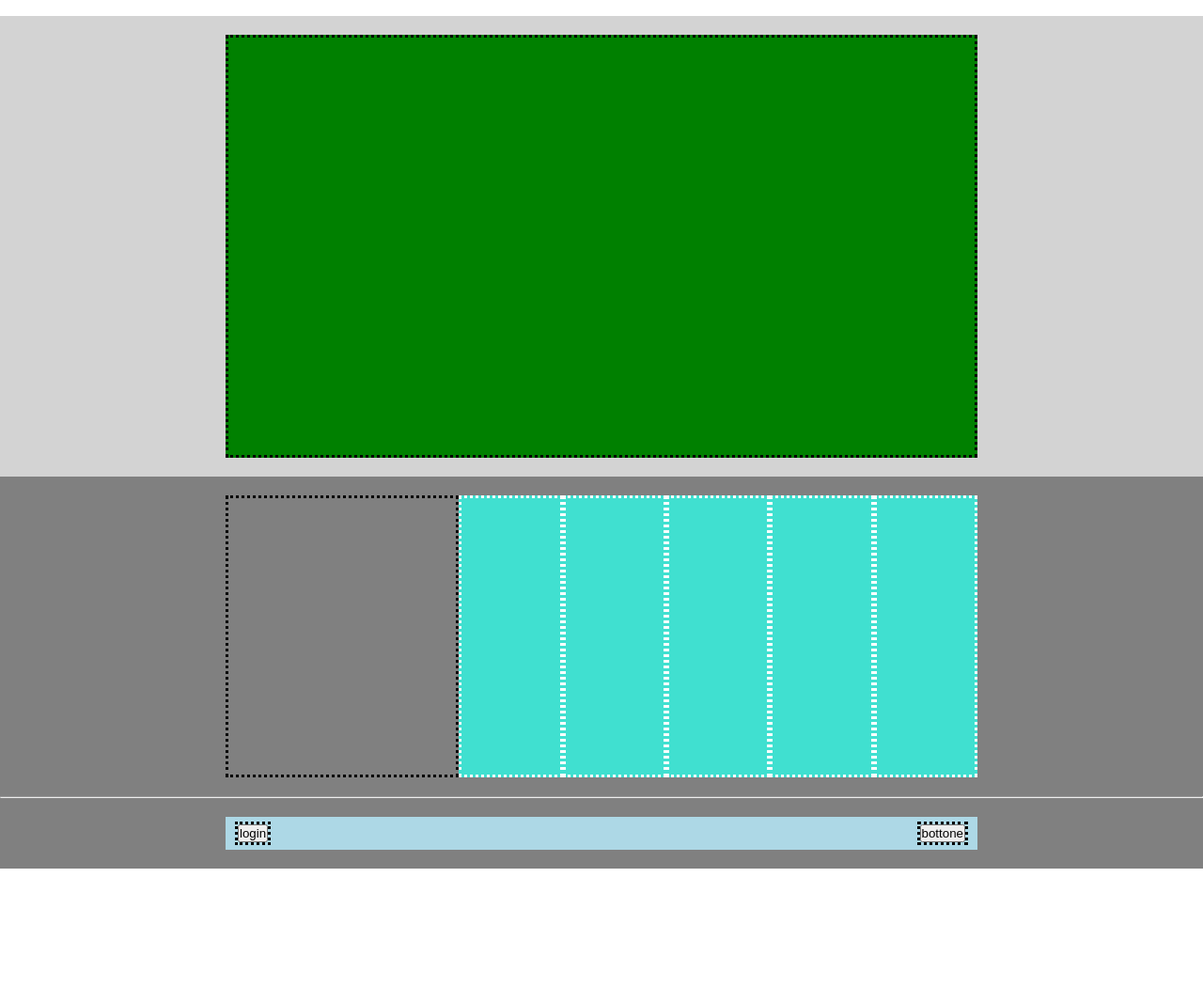
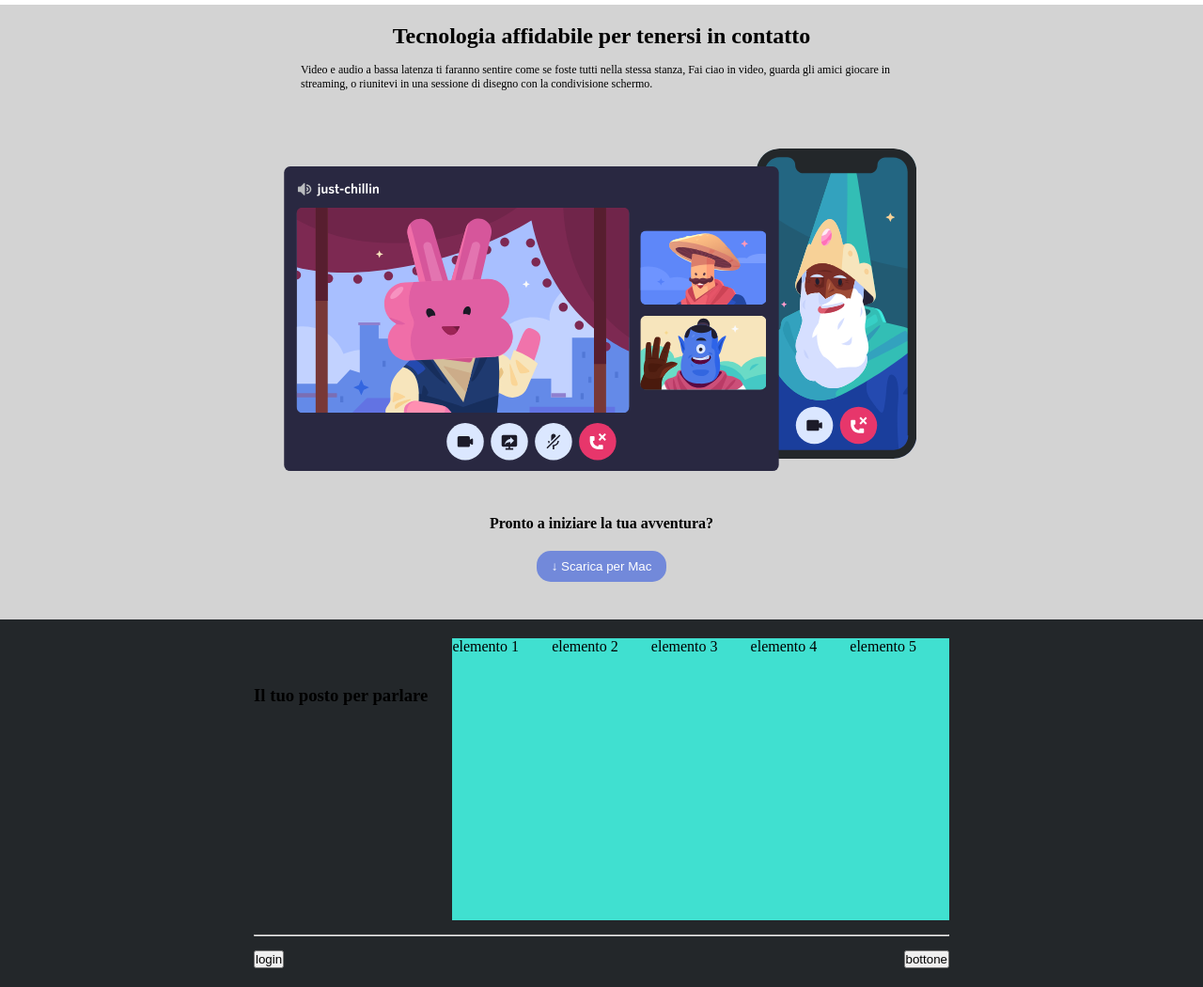
Before and after one commit to gianluigiricciolio/htmlcss-discord, a plain HTML site: page index.html in a window 1280 px wide. Shown: the part 1359-2409 px from the top of the page at 94% size. Before the commit the page ends 2283 px from the top, so only its background shows below. Drawn offline with Linux system fonts and the light colour scheme.

Commit message:
[UPD] updated structure

```diff
--- a/css/style.css
+++ b/css/style.css
@@ -14,7 +14,7 @@ p{
 }
 
 .container{
-    max-width: 800px;
+    max-width: 900px;
     margin:0 auto;
 }
 
@@ -60,8 +60,7 @@ p{
 }
 
 .col{
-    border:3px dotted black;
-
+    display: flex;
 }
 
 .c-100{
@@ -90,7 +89,6 @@ p{
 
 .c-16{
     width:calc(100%/6);
-    border:3px dotted white !important;
 }
 
 .c-32{
@@ -141,6 +139,15 @@ p{
     border:none;
 }
 
+.green button{
+    margin: 20px 5px;
+    padding:9px 16px;
+    border-radius: 15px;
+    border:none;
+    background-color: #7289da;
+    color:white;
+}
+
 .accedi{
     padding:4px 12px;
     border-radius: 15px;
@@ -148,7 +155,7 @@ p{
 }
 
 .open{
-    background-color: black;
+    background-color: #23272a;
     color:white;
 }
 
@@ -172,7 +179,6 @@ p{
 }
 
 .sky{
-    background-color: skyblue;
     padding: 10px 50px;
 }
 
@@ -182,11 +188,10 @@ p{
 }
 
 .violet{
-    background-color: violet;
 }
 
 .dark-gray{
-    background-color: gray;
+    background-color: #23272a;
 }
 
 .lightblue{
@@ -199,12 +204,19 @@ p{
     padding:0 80px;
 }
 
-.pink h2{
-    font
+.green{
+    display:flex;
+    flex-direction: column;
+    padding:0 90px;
 }
 
-.green{
-    background-color: green;
+.green img{
+    max-width: 100%;
+    height: auto;
+}
+
+.green p{
+    margin: 0 40px;
 }
 
 .turquoise{
@@ -218,3 +230,15 @@ p{
 .white{
     background-color: white;
 }
+
+.social{
+    padding: 50px 0;
+}
+
+.dark-gray hr{
+    margin: 15px 0;
+}
+
+.last.container{
+    padding: 0 80px;
+}
--- a/index.html
+++ b/index.html
@@ -86,12 +86,12 @@
 
                 <div class="row">
 
-                    <div class="col c-60 small-height sky">
+                    <div class="col c-60 small-height sky vertical-align justify-center">
                         <img src="./img/item1.svg" alt="">
                     </div>
 
                     <div class="col c-40 small-height pink vertical-align justify-center">
-                        <h3>Un luogo a invito con tutto lo spazio necessario per parlare</h3>
+                        <h2>Un luogo a invito con tutto lo spazio necessario per parlare</h3>
                         <p>I server Discord sono organizzati i canali tematici in cui puoi collaborare, condividere o semplicemente parlare della tua giornata senza intasare una chat di gruppo</p>
                     </div>
 
@@ -108,12 +108,12 @@
 
                 <div class="row direction-reverse">
 
-                    <div class="col c-60 small-height sky">
+                    <div class="col c-60 small-height sky vertical-align justify-center">
                         <img src="./img/item2.svg" alt="">
                     </div>
 
                     <div class="col c-40 small-height pink vertical-align justify-center">
-                        <h3>Dove trovarsi è facile</h3>
+                        <h2>Dove trovarsi è facile</h3>
                         <p>Mettiti comodo in un canale vocale quando hai tempo. Gli amici nel tuo server possono vedere che sei lì e unirsi istantaneamente senza dover chiamare.</p>
                     </div>
 
@@ -130,12 +130,12 @@
 
                 <div class="row">
 
-                    <div class="col c-60 small-height sky">
+                    <div class="col c-60 small-height sky vertical-align justify-center">
                         <img src="./img/item3.svg" alt="">
                     </div>
 
                     <div class="col c-40 small-height pink vertical-align justify-center ">
-                        <h3>Da pochi a un fandom</h3>
+                        <h2>Da pochi a un fandom</h3>
                         <p>Dai inizio a una community di qualsiasi dimensione con strumenti di moderazione e accesso ai membri personalizzabile. Concedi ai membri poteri speciali, crea canali privati, e molto altro.</p>
                     </div>
 
@@ -152,40 +152,12 @@
 
                 <div class="row">
 
-                    <div class="col c-100 big-height green">
-
-                    </div>
-
-                </div>
-
-            </div>
-
-        </div>
-
-        <!--SESTO ELEMENTO-->
-        <div class="background dark-gray">
-
-            <div class="container">
-
-                <div class="row">
-
-                    <div class="col c-32 small-height pink">
-
-                    </div>
-                    <div class="col c-16 small-height turquoise">
-
-                    </div>
-                    <div class="col c-16 small-height turquoise">
-
-                    </div>
-                    <div class="col c-16 small-height turquoise">
-
-                    </div>
-                    <div class="col c-16 small-height turquoise">
-
-                    </div>
-                    <div class="col c-16 small-height turquoise">
-
+                    <div class="col c-100 green vertical-align justify-center">
+                        <h2>Tecnologia affidabile per tenersi in contatto</h3>
+                        <p>Video e audio a bassa latenza ti faranno sentire come se foste tutti nella stessa stanza, Fai ciao in video, guarda gli amici giocare in streaming, o riunitevi in una sessione di disegno con la condivisione schermo.</p>
+                        <img src="./img/item4-big.svg" alt="">
+                        <h4>Pronto a iniziare la tua avventura?</h4>
+                        <button>&darr; Scarica per Mac</button>
                     </div>
 
                 </div>
@@ -196,25 +168,52 @@
 
 
 
-
-
     </main>
 
 
     <footer>
-        <hr>
-        <div class="background dark-gray">
-            <div class="container lightblue">
-                <div class="row justify-between">
-                    <div class="col elem">
-                        <button>login</button>
+            <div class="background dark-gray">
+
+                <div class="last container">
+
+
+                    <div class="row">
+
+                        <div class="col c-32 small-height social">
+                            <h3>Il tuo posto per parlare</h3>
+                        </div>
+                        <div class="col c-16 small-height turquoise">
+                            elemento 1
+                        </div>
+                        <div class="col c-16 small-height turquoise">
+                            elemento 2
+                        </div>
+                        <div class="col c-16 small-height turquoise">
+                            elemento 3
+                        </div>
+                        <div class="col c-16 small-height turquoise">
+                            elemento 4
+                        </div>
+                        <div class="col c-16 small-height turquoise">
+                            elemento 5
+                        </div>
+
                     </div>
-                    <div class="col elem">
-                        <button>bottone</button>
+
+                    <hr>
+
+                    <div class="row justify-between">
+
+                        <div class="col ">
+                            <button>login</button>
+                        </div>
+                        <div class="col ">
+                            <button>bottone</button>
+                        </div>
                     </div>
+
                 </div>
             </div>
-        </div>
     </footer>
 
 </body>
```
